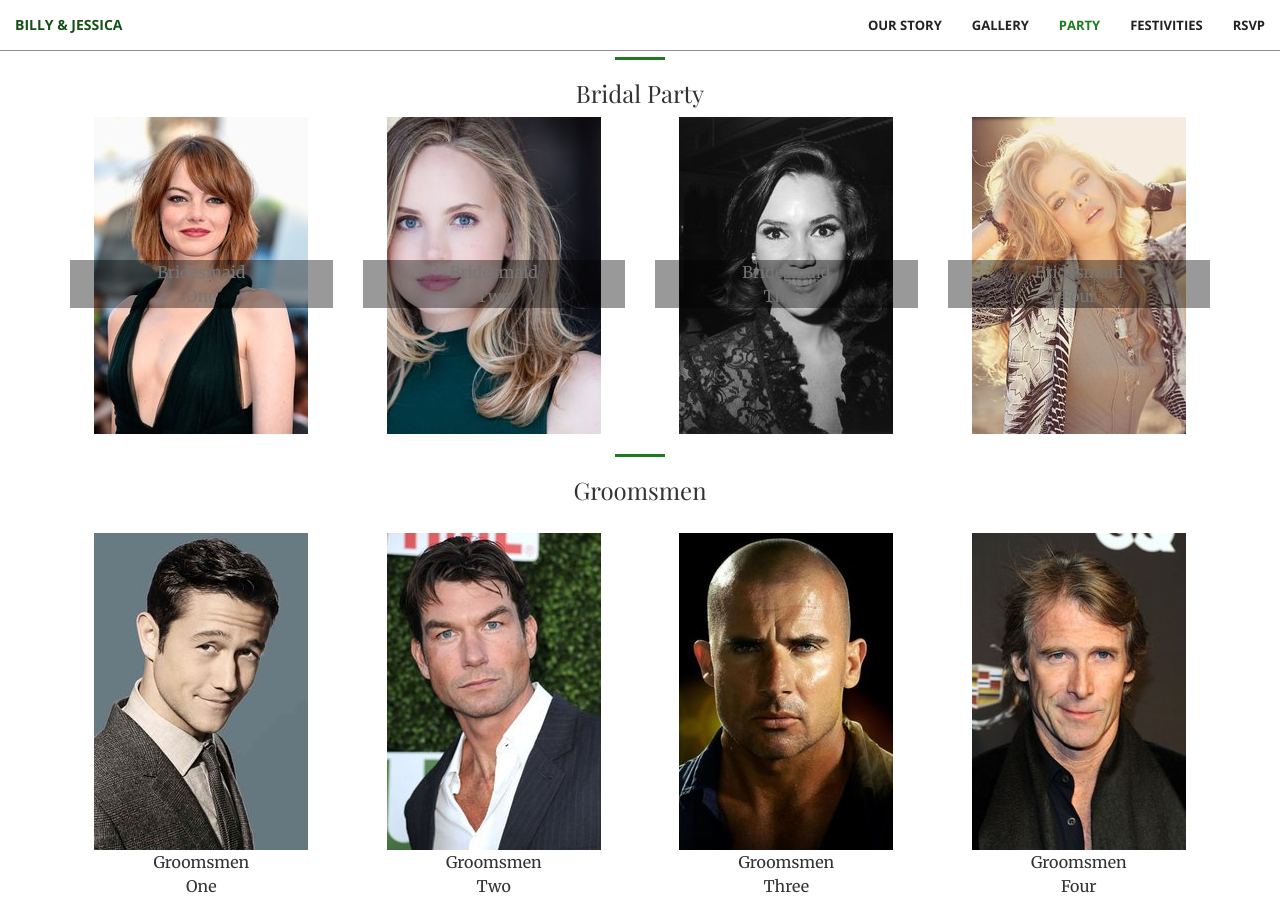
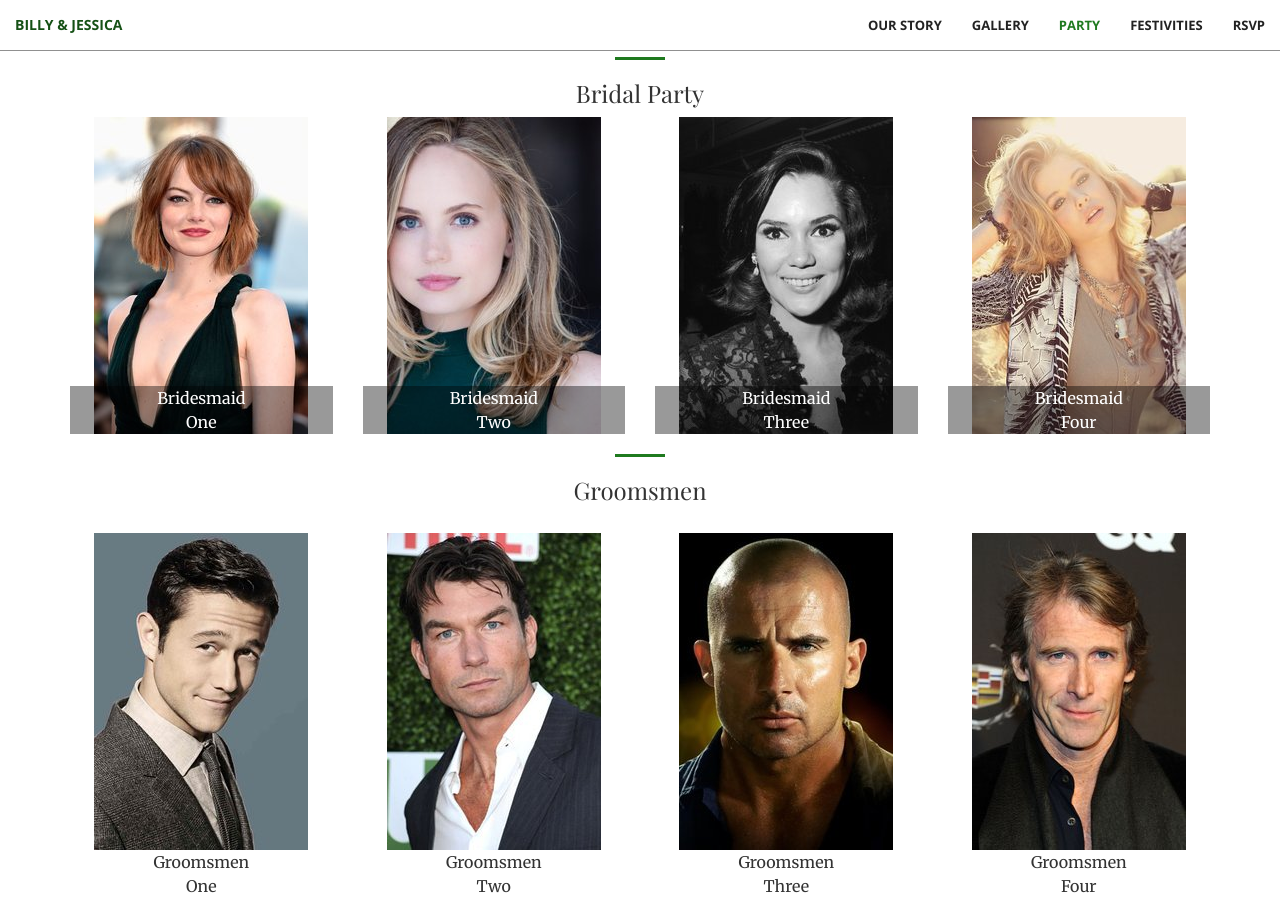
Before and after one commit to notbleh/wed-website, a Jekyll site: the page built from live.html, in a window 1280 px wide and 900 px high, scrolled down 1747 px. Built offline with Jekyll 4.4.1, drawn with Linux system fonts in a browser that asks for light colours.

Commit message:
Update style.css

```diff
--- a/css/style.css
+++ b/css/style.css
@@ -13,15 +13,14 @@ input[type=text] {
 
 .wedding-party-box p {
     margin-bottom: 0;
-    color: #777;
 }
 
 .caption {
     color: #fff;
     background-color: rgba(0,0,0,0.4);
     position: absolute;
-    top: 45%;
-    left: 0;
+    bottom: 0;
+    left:0;
     width: 100%;
 }
 
```
